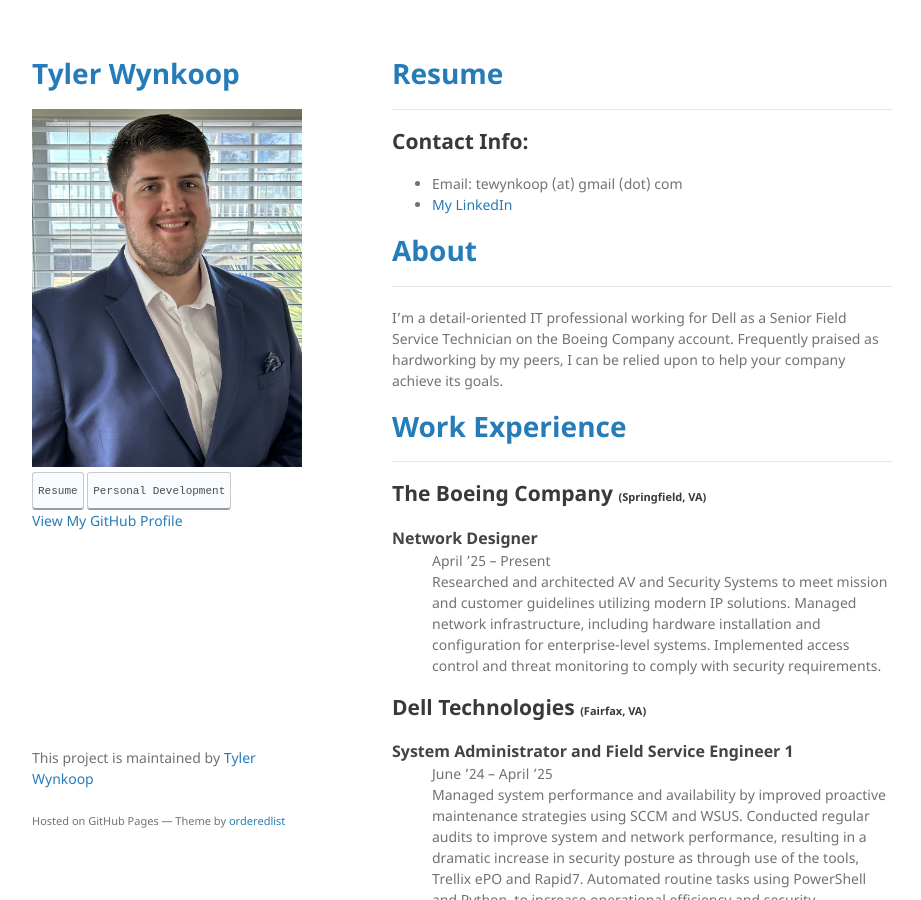
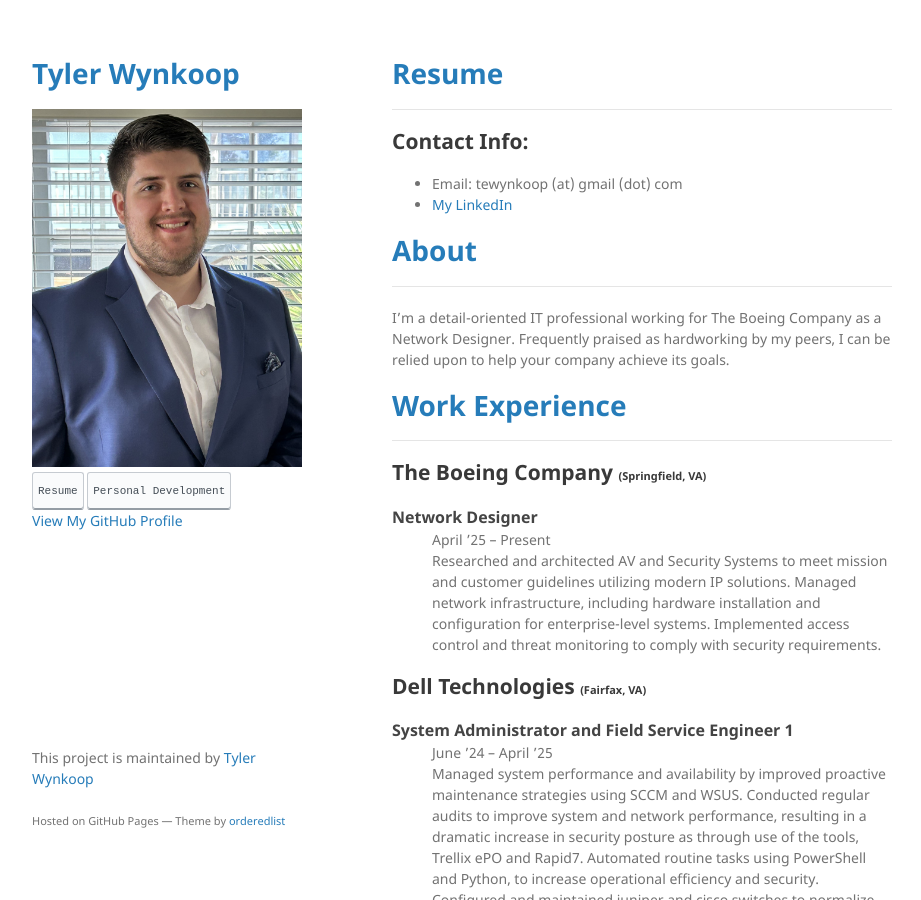
Before and after one commit to tewynkoop/TylerWynkoop, a Jekyll site: the page built from index.md, in a window 1280 px wide and 900 px high. Shown: the whole window, without its empty margins (178-1099 px from the left). Built offline with Jekyll 4.4.1, drawn with Linux system fonts in a browser that asks for light colours; a script that is not in the unit is left out; our own code applies the rules of GitHub Pages for plain Markdown files.

Commit message:
Update index.md

```diff
--- a/index.md
+++ b/index.md
@@ -12,7 +12,7 @@ layout: default
 # <span style="color:#267CB9"> About </span>
 -----
 
-I'm a detail-oriented IT professional working for Dell as a Senior Field Service Technician on the Boeing Company account. Frequently praised as hardworking by my peers, I can be relied upon to help your company achieve its goals.
+I'm a detail-oriented IT professional working for The Boeing Company as a Network Designer. Frequently praised as hardworking by my peers, I can be relied upon to help your company achieve its goals.
 
 # <span style="color:#267CB9"> Work Experience </span>
 -----
```
